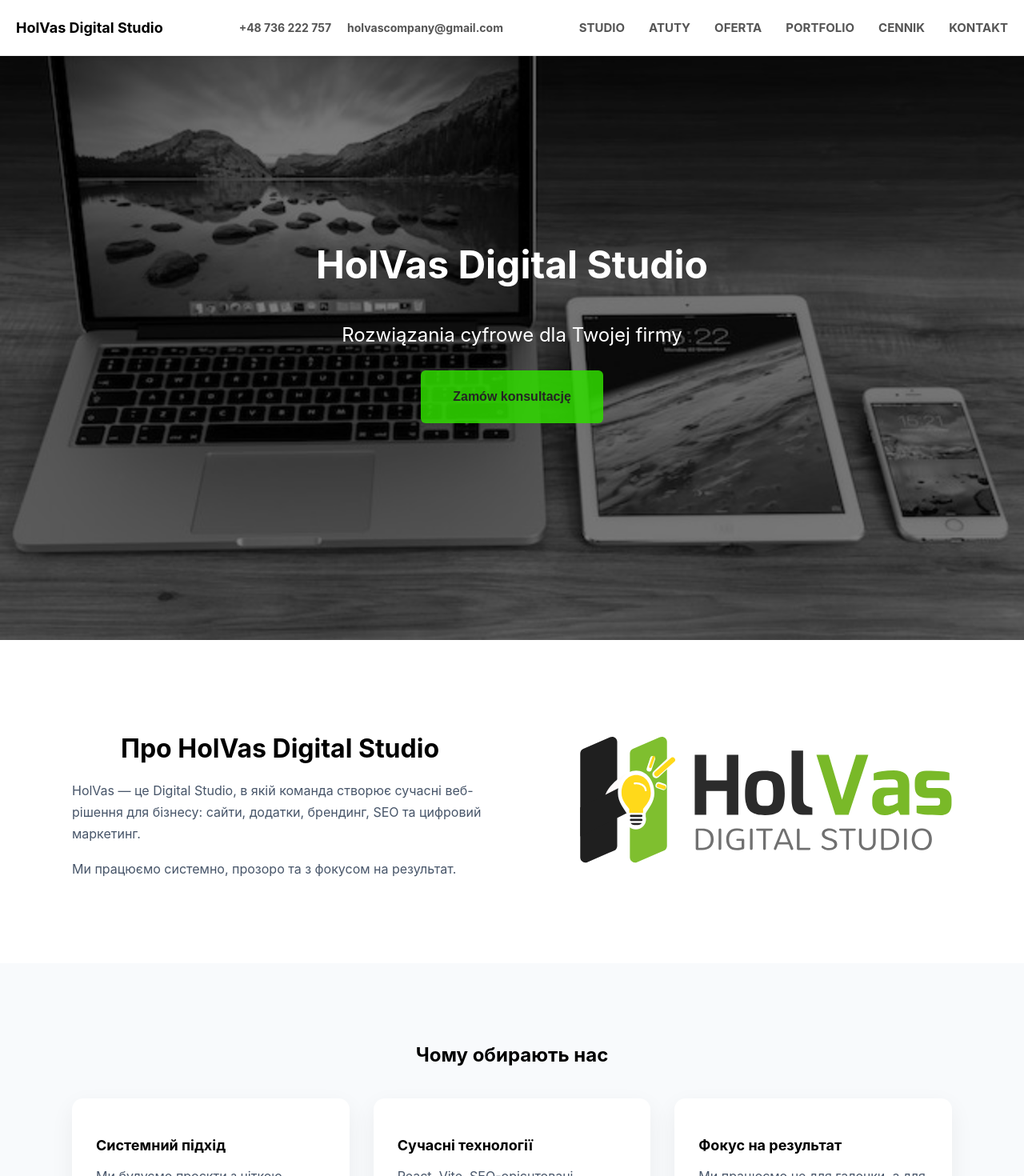
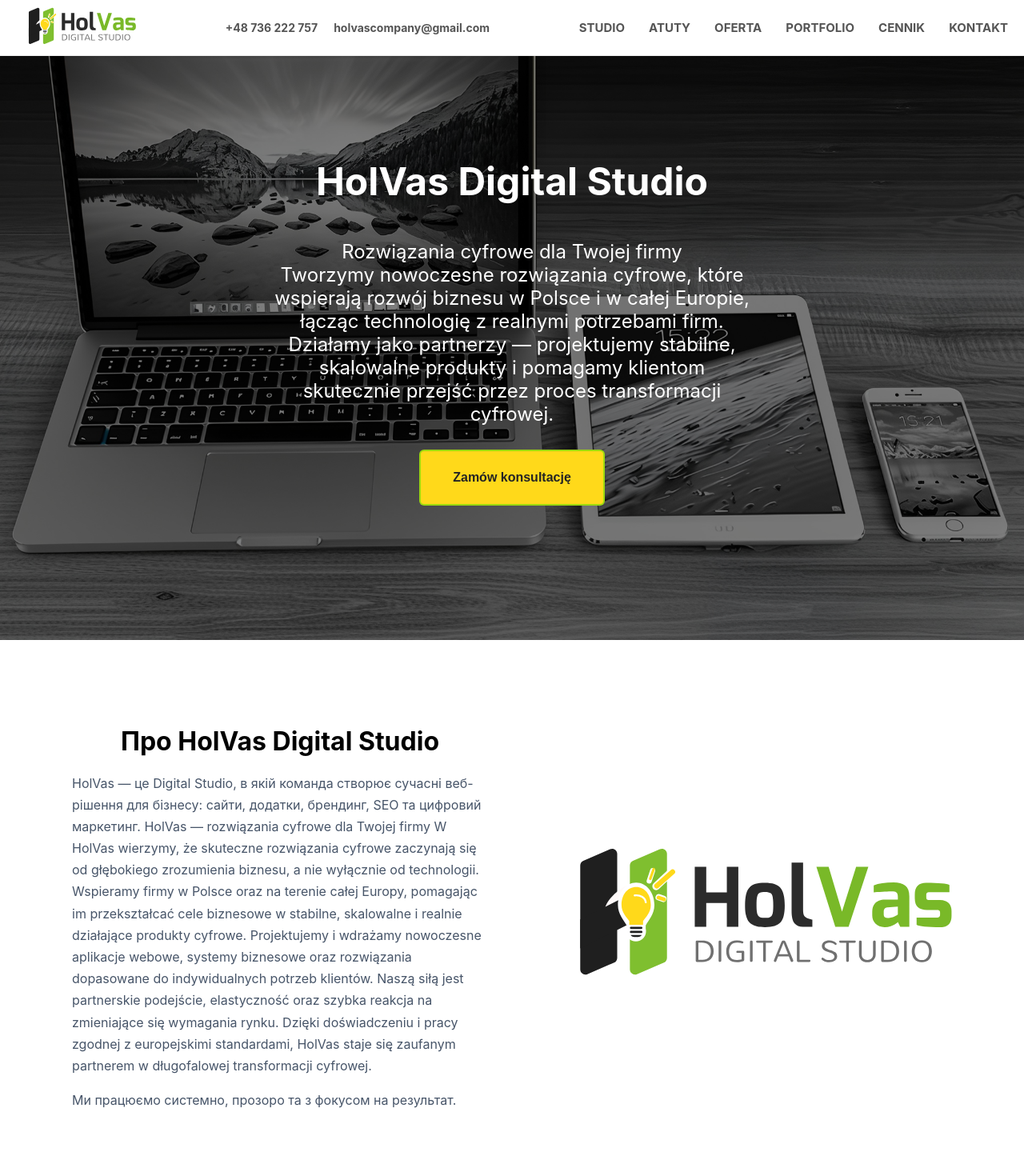
Before and after one commit to HolVas-VH/holvas-site, a React (Vite) app: page / in a window 1280 px wide. Shown: the top 1470 px of the page at 80% size. Built offline with nearby package versions, Linux system fonts and the light colour scheme.

Commit message:
Update code & styles for header & hero

```diff
--- a/src/components/About.jsx
+++ b/src/components/About.jsx
@@ -10,6 +10,15 @@
           <p>
             HolVas — це Digital Studio, в якій команда створює сучасні веб-рішення
             для бізнесу: сайти, додатки, брендинг, SEO та цифровий маркетинг.
+
+            HolVas — rozwiązania cyfrowe dla Twojej firmy
+            W HolVas wierzymy, że skuteczne rozwiązania cyfrowe zaczynają się od głębokiego zrozumienia biznesu,
+            a nie wyłącznie od technologii. Wspieramy firmy w Polsce oraz na terenie całej Europy, pomagając im
+            przekształcać cele biznesowe w stabilne, skalowalne i realnie działające produkty cyfrowe. Projektujemy
+            i wdrażamy nowoczesne aplikacje webowe, systemy biznesowe oraz rozwiązania dopasowane do indywidualnych
+            potrzeb klientów. Naszą siłą jest partnerskie podejście, elastyczność oraz szybka reakcja na zmieniające
+            się wymagania rynku. Dzięki doświadczeniu i pracy zgodnej z europejskimi standardami, HolVas staje się
+            zaufanym partnerem w długofalowej transformacji cyfrowej.
           </p>
           <p>
             Ми працюємо системно, прозоро та з фокусом на результат.
@@ -18,7 +27,6 @@
 
         <div className={styles.image}>
           <img src={logoImg} alt="HolVas Digital Studio" />
-          {/*import logoImg from "../assets/images/logo_hv-removebg.png";*/}
         </div>
       </div>
     </section>
--- a/src/components/Header.jsx
+++ b/src/components/Header.jsx
@@ -1,6 +1,7 @@
 import { useEffect, useState } from "react";
 import phoneIcon from "../assets/icons/phone_32-removebg.png";
 import mailIcon from "../assets/icons/mail_32-removebg.png";
+import logoImg from "../assets/icons/logo-long_hv.svg";
 import styles from "../styles/Header.module.css";
 
 const menu = [
@@ -43,7 +44,10 @@
   return (
     <header className={styles.header}>
       <div className={styles.logo}>
-        <a href="#hero">HolVas Digital Studio</a>
+        {/* <a href="#hero">HolVas Digital Studio</a> */}
+        <a href="#hero">
+          <img src={logoImg} className={styles.logoImg}alt="HolVas Digital Studio" />
+        </a>
       </div>
 
       {/* CONTACT DESKTOP */}
--- a/src/components/Hero.jsx
+++ b/src/components/Hero.jsx
@@ -1,5 +1,5 @@
 import styles from "../styles/Hero.module.css";
-import heroBg from "../assets/images/hero.jpg";
+import heroBg from "../assets/images/hero.webp";
 
 export default function Hero() {
   return (
@@ -7,7 +7,10 @@
     className={`${styles.hero} ${styles.heroContent}`}
     style={{ backgroundImage: `url(${heroBg})` }}>
       <h1>HolVas Digital Studio</h1>
-      <p>Rozwiązania cyfrowe dla Twojej firmy</p>
+      <p>Rozwiązania cyfrowe dla Twojej firmy<br/>
+         Tworzymy nowoczesne rozwiązania cyfrowe, które wspierają rozwój biznesu w Polsce i w całej Europie,
+         łącząc technologię z realnymi potrzebami firm. Działamy jako partnerzy — projektujemy stabilne,
+         skalowalne produkty i pomagamy klientom skutecznie przejść przez proces transformacji cyfrowej.</p>
       <button>Zamów konsultację</button>
     </section>
   );
--- a/src/styles/Header.module.css
+++ b/src/styles/Header.module.css
@@ -10,6 +10,11 @@
   justify-content: space-between;
   padding: 0 20px;
   z-index: 1000;
+}
+
+.logoImg {
+  width: 150px;
+  height: auto;
 }
 
 .logo a {
--- a/src/styles/Hero.module.css
+++ b/src/styles/Hero.module.css
@@ -44,10 +44,21 @@
 
 .hero button {
   padding: 24px 40px;
-  background: hsla(107, 99%, 43%, 0.86);
+  background: #ffd91a;
   color: #242424;
   font-weight: 600;
   font-size: 16px;
+  border: 2px solid #ffd91a;
   border-radius: 6px;
+  border-color: #31dc0179;
   z-index: 10;
 }
+
+.hero>button:hover {
+  background: #ffd91a7c;
+  color:azure;
+}
+button:focus,
+button:focus-visible {
+  outline: 4px auto #31dc0179;
+}
```
Also changed, not shown: src/assets/images/hero.webp (added), 5 other files (tests, documents, lock files or other folders).
